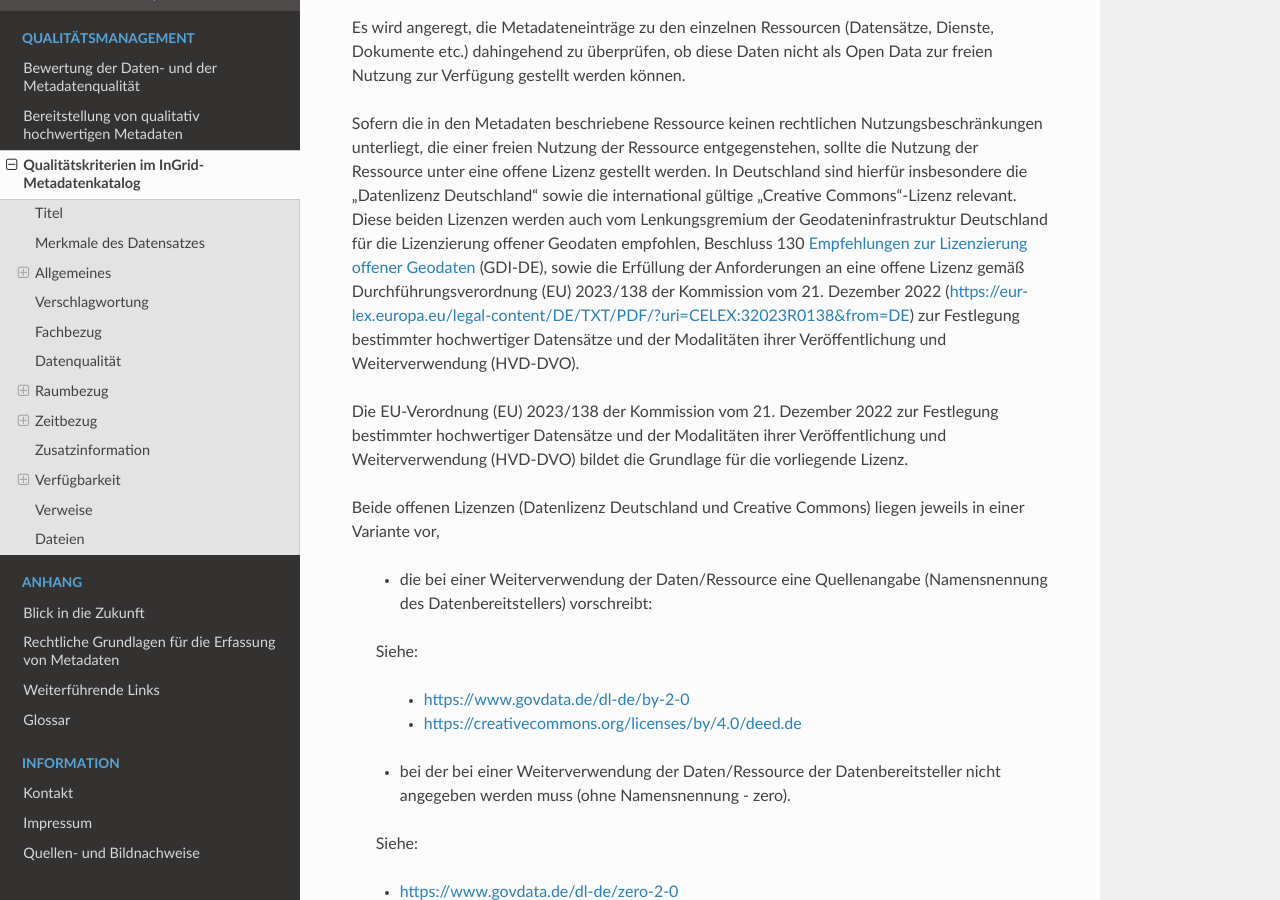
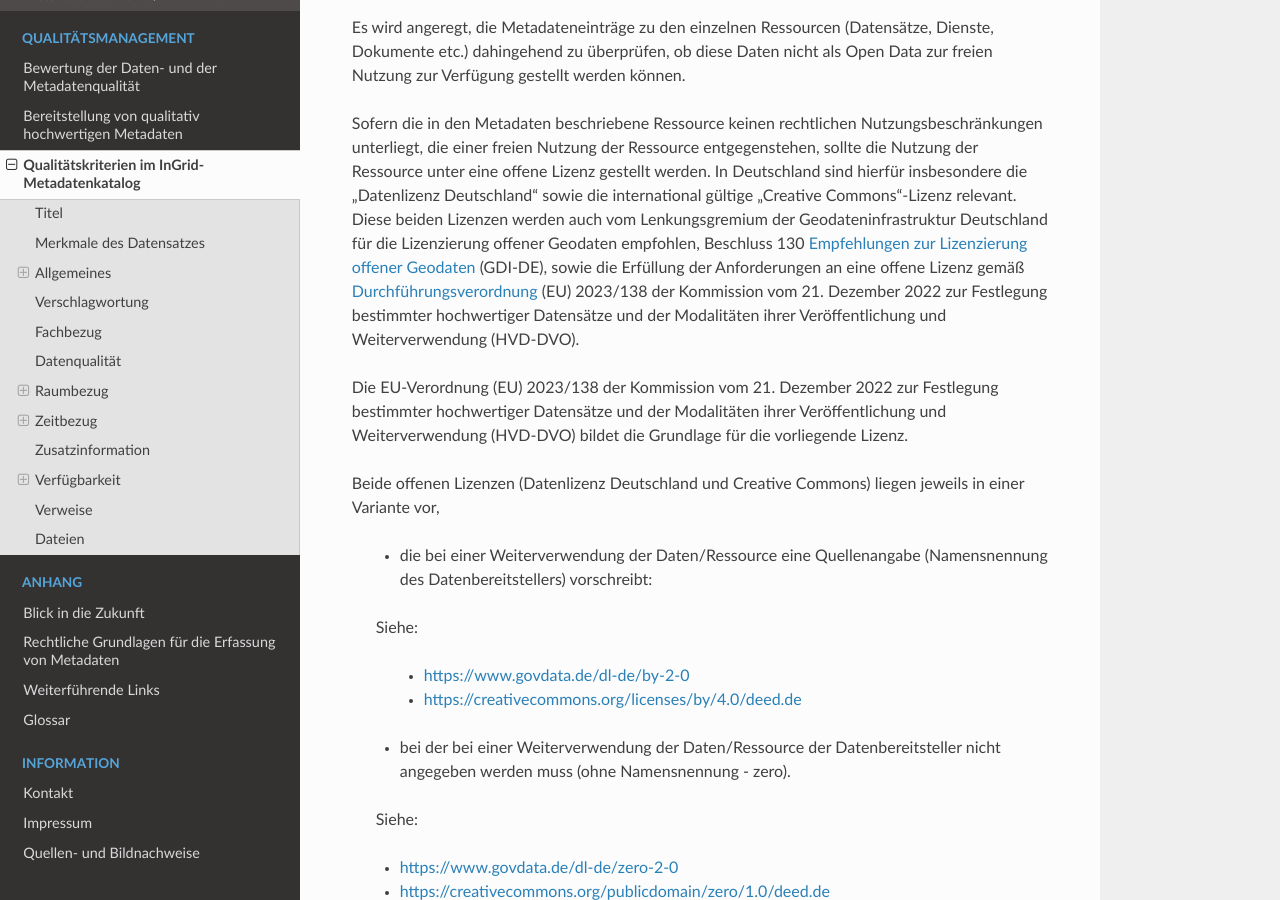
Before and after one commit to tomiwo/ingrid-mdk-st-high-quality-metadata, a Sphinx documentation site: the page built from docs/qualitaetsmanagement/metadatenschema-ige.rst, in a window 1280 px wide and 900 px high, scrolled down 5953 px. Built offline with Sphinx 7.4.7 and the Read the Docs theme 3.1.0, drawn with Linux system fonts in a browser that asks for light colours.

Commit message:
Update metadatenschema-ige.rst

```diff
--- a/docs/qualitaetsmanagement/metadatenschema-ige.rst
+++ b/docs/qualitaetsmanagement/metadatenschema-ige.rst
@@ -199,8 +199,7 @@
 
 Es wird angeregt, die Metadateneinträge zu den einzelnen Ressourcen (Datensätze, Dienste, Dokumente etc.) dahingehend zu überprüfen, ob diese Daten nicht als Open Data zur freien Nutzung zur Verfügung gestellt werden können.
 
-Sofern die in den Metadaten beschriebene Ressource keinen rechtlichen Nutzungsbeschränkungen unterliegt, die einer freien Nutzung der Ressource entgegenstehen, sollte die Nutzung der Ressource unter eine offene Lizenz gestellt werden. In Deutschland sind hierfür insbesondere die „Datenlizenz Deutschland“ sowie die international gültige „Creative Commons“-Lizenz relevant. Diese beiden Lizenzen werden auch vom Lenkungsgremium der Geodateninfrastruktur Deutschland für die Lizenzierung offener Geodaten empfohlen, Beschluss 130 `Empfehlungen zur Lizenzierung offener Geodaten <https://www.gdi-de.org/download/Beschluss/Beschluss_130_Empfehlungen_zur_Lizenzierung_offener_Geodaten_V1-0.pdf>`_ (GDI-DE), sowie die Erfüllung der Anforderungen an eine offene Lizenz gemäß
-Durchführungsverordnung (EU) 2023/138 der Kommission vom 21. Dezember 2022 (https://eur-lex.europa.eu/legal-content/DE/TXT/PDF/?uri=CELEX:32023R0138&from=DE) zur Festlegung bestimmter hochwertiger Datensätze und der Modalitäten ihrer Veröffentlichung und Weiterverwendung (HVD-DVO).
+Sofern die in den Metadaten beschriebene Ressource keinen rechtlichen Nutzungsbeschränkungen unterliegt, die einer freien Nutzung der Ressource entgegenstehen, sollte die Nutzung der Ressource unter eine offene Lizenz gestellt werden. In Deutschland sind hierfür insbesondere die „Datenlizenz Deutschland“ sowie die international gültige „Creative Commons“-Lizenz relevant. Diese beiden Lizenzen werden auch vom Lenkungsgremium der Geodateninfrastruktur Deutschland für die Lizenzierung offener Geodaten empfohlen, Beschluss 130 `Empfehlungen zur Lizenzierung offener Geodaten <https://www.gdi-de.org/download/Beschluss/Beschluss_130_Empfehlungen_zur_Lizenzierung_offener_Geodaten_V1-0.pdf>`_ (GDI-DE), sowie die Erfüllung der Anforderungen an eine offene Lizenz gemäß `Durchführungsverordnung <https://eur-lex.europa.eu/legal-content/DE/TXT/PDF/?uri=CELEX:32023R0138&from=DE>`_ (EU) 2023/138 der Kommission vom 21. Dezember 2022 zur Festlegung bestimmter hochwertiger Datensätze und der Modalitäten ihrer Veröffentlichung und Weiterverwendung (HVD-DVO).
 
 Die EU-Verordnung (EU) 2023/138 der Kommission vom 21. Dezember 2022 zur Festlegung bestimmter hochwertiger Datensätze und der Modalitäten ihrer Veröffentlichung und Weiterverwendung (HVD-DVO) bildet die Grundlage für die vorliegende Lizenz.
 
```
